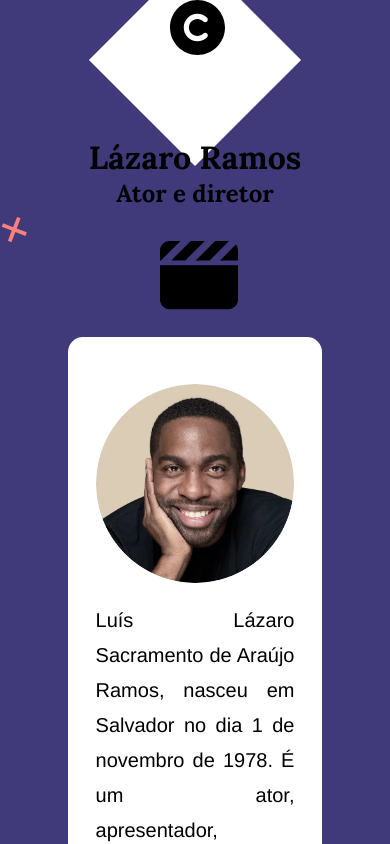
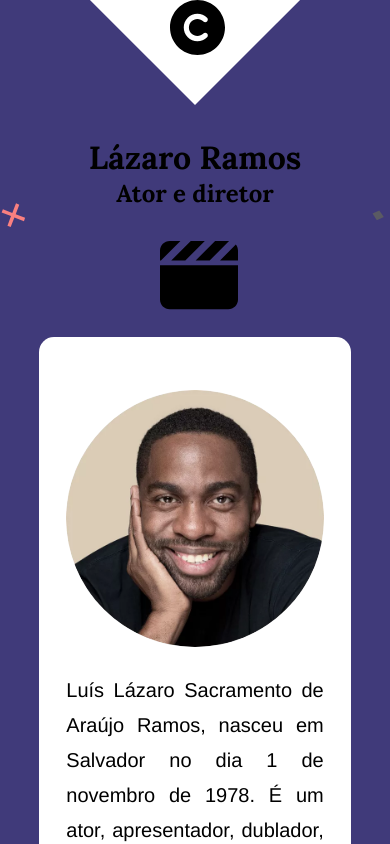
Before and after one commit to Gabriels999/D2.5, a plain HTML site: page index.html in a window 390 px wide. Shown: the top 844 px of the page. Drawn offline with Linux system fonts and the light colour scheme.

Commit message:
Small screens updates

```diff
--- a/style.css
+++ b/style.css
@@ -52,7 +52,7 @@ a {
 .container {
   background-color: white;
   height: 100%;
-  width: 65%;
+  width: 80%;
   margin: auto;
   border-radius: 15px;
   padding: 7%;
@@ -142,6 +142,14 @@ progress {
 .upbtn {
   text-align: center;
 }
+@media screen and (max-width: 420px) {
+  .container {
+    width: 80%;
+  }
+  .triang {
+    margin-top: -135px;
+  }
+}
 @media screen and (max-width: 425px) {
   .logo {
     left: 43.7%;
```
